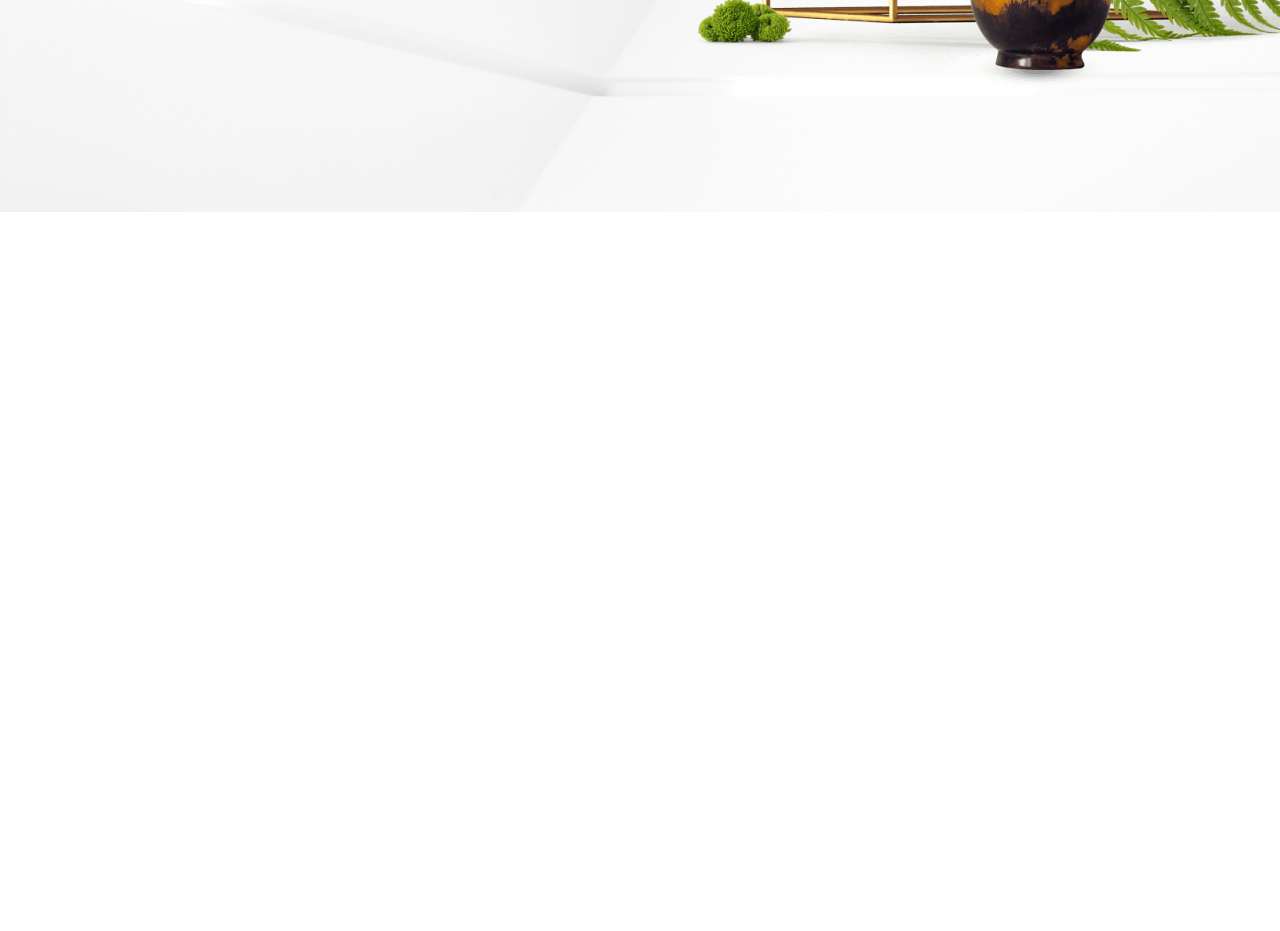
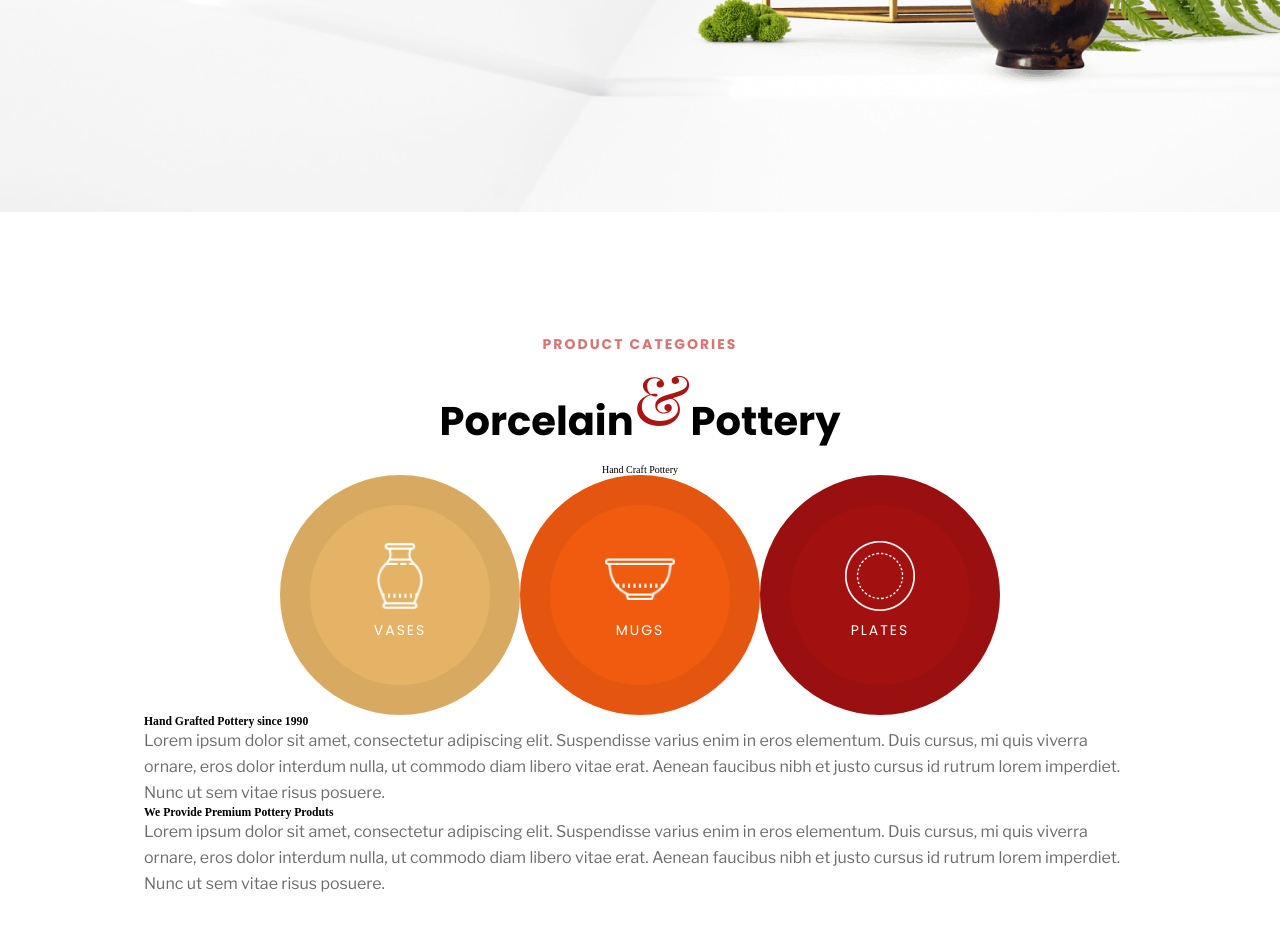
Before and after one commit to VoskanianGor/PompeoWebShop, a plain HTML site: page index.html in a window 1280 px wide. Shown: the part 565-1496 px from the top of the page. Before the commit the page ends 800 px from the top, so only its background shows below. Drawn offline with Linux system fonts and the light colour scheme.

Commit message:
added circle section

```diff
--- a/assets/styles/style.css
+++ b/assets/styles/style.css
@@ -223,3 +223,77 @@ li{
 }
 
 /* HERO */
+
+/* CIRCLE */
+
+.circle{
+    position: relative;
+    display: flex;
+    flex-direction: column;
+    justify-content: space-between;
+    align-items: center;
+    max-width: 1231px;
+    margin: 0 auto;
+    padding: 12rem 14.4rem 21.5rem 14.4rem;
+}
+
+.circle__textBlock{
+    display: flex;
+    flex-direction: column;
+    justify-content: space-between;
+    align-items: center;
+
+}
+.circle__title{
+    display: flex;
+    flex-direction: row;
+    justify-content: space-between;
+    max-width: 40.5rem;
+    padding-top: 4rem;
+}
+
+.Title{
+    font-family: Poppins;
+    font-weight: 700;
+    font-size: 4.0rem;
+    line-height: 5.0rem;
+    text-align: center;
+    color: #000000;
+}
+
+.circle-andSymbl-pos{
+    position: relative;
+    top: -3.3rem;
+}
+
+.circle__items{
+    display: flex;
+    justify-content: space-between;
+    align-items: center;
+}
+.circle__item{
+    display: flex;
+    flex-direction: column;
+    padding: 3.6rem 5.5rem;
+    background: #E4B366;
+    border: 30px solid rgba(0, 0, 0, 0.05);
+    border-radius: 50%;
+}
+
+.item_span{
+    font-family: Poppins;
+    font-weight: 400;
+    font-size: 14px;
+    line-height: 38px;
+    text-align: center;
+    letter-spacing: 2px;
+    text-transform: uppercase;
+    color: #FFFFFF;
+}
+
+.orange-circle{
+    background: #F05B10;
+}
+.red-circle{
+    background: #A21010;
+}
--- a/index.html
+++ b/index.html
@@ -61,7 +61,44 @@
 
     </section>
 
+    <section class="circle">
+        <div class="circle__textBlock">
+            <h5 class="upTitle"> Product Categories </h5>
 
+            <div class="Title circle__title"> Porcelain
+                <div class="andSymbl circle-andSymbl-pos">&
+                </div>
+                Pottery
+            </div>
+
+
+        </div>
+        <span class="vertSpan"> Hand Craft Pottery </span>
+        <div class="circle__items">
+            <div class="circle__item">
+                <img src="./assets/images/vase.png" alt="vase">
+                <span class="item_span">vases</span>
+            </div>
+            <div class="circle__item orange-circle">
+                <img src="./assets/images/mug.png" alt="mug">
+                <span class="item_span">mugs</span>
+            </div>
+            <div class="circle__item red-circle">
+                <img src="./assets/images/plate.png" alt="plate">
+                <span class="item_span">plates</span>
+            </div>
+        </div>
+        <div class="circle__info">
+            <div class="infoLeft">
+                <h3 class="infoTitle">Hand Grafted Pottery since 1990</h3>
+                <p class="prg">Lorem ipsum dolor sit amet, consectetur adipiscing elit. Suspendisse varius enim in eros elementum. Duis cursus, mi quis viverra ornare, eros dolor interdum nulla, ut commodo diam libero vitae erat. Aenean faucibus nibh et justo cursus id rutrum lorem imperdiet. Nunc ut sem vitae risus posuere.</p>
+            </div>
+            <div class="infoRight">
+                <h3 class="infoTitle"> We Provide Premium Pottery Produts</h3>
+                <p class="prg">Lorem ipsum dolor sit amet, consectetur adipiscing elit. Suspendisse varius enim in eros elementum. Duis cursus, mi quis viverra ornare, eros dolor interdum nulla, ut commodo diam libero vitae erat. Aenean faucibus nibh et justo cursus id rutrum lorem imperdiet. Nunc ut sem vitae risus posuere.</p>
+            </div>
+        </div>
+    </section>
 
 
 
```
